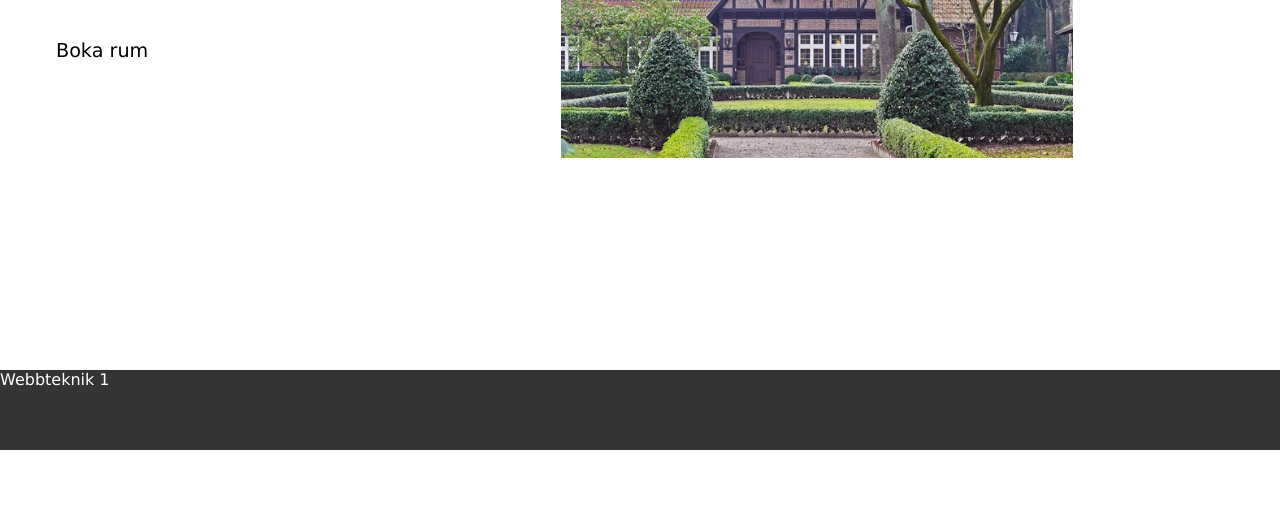
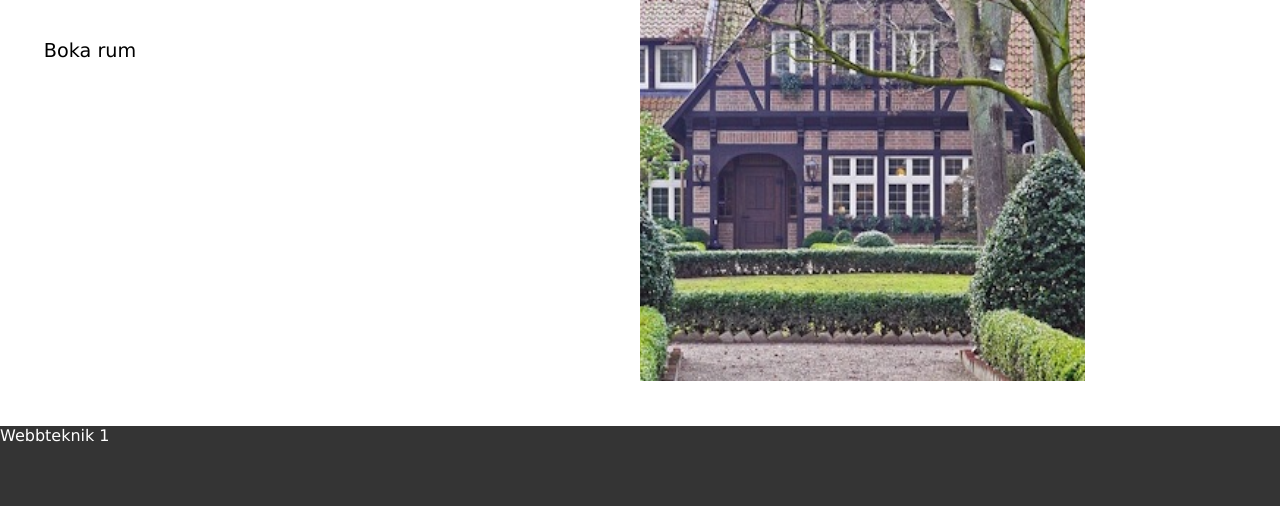
Before and after one commit to pj1401/wt1-u3, a plain HTML site: page hotell/index.html in a window 1280 px wide. Shown: the part 350-856 px from the top of the page. Before the commit the page ends 800 px from the top, so only its background shows below. Drawn offline with Linux system fonts and the light colour scheme.

Commit message:
Fix image size in main

```diff
--- a/css/style.css
+++ b/css/style.css
@@ -92,10 +92,12 @@ aside:has(> #local-nav) {
 .main-header {
   grid-area: main-header;
   padding: 15px;
+  justify-content: center;
 }
 .main-body {
   grid-area: main-body;
   padding: 15px;
+  justify-content: center;
 }
 .in-page-nav {
   grid-area: in-page-nav;
@@ -231,10 +233,10 @@ a.this-page {
   grid-column: span 1;
 }
 .main-header section {
-  flex: 1 1 auto;
+  flex: 1 2 auto;
 }
 .main-header .img-container {
-  flex: 0 2 auto;
+  flex: 1 2 auto;
   max-height: 500px;
 }
 
@@ -259,13 +261,16 @@ a.this-page {
     flex-direction: row;
   }
   .main-header section {
-    max-width: 405px;
+    flex-basis: 375px;
+  }
+  .main-header .img-container {
+    flex-basis: 375px;
   }
 }
 
-@media screen and (min-width: 1040px) {
+@media screen and (min-width: 1140px) {
   body {
-    grid-template-columns: auto minmax(480px, 1920px) auto;
+    grid-template-columns: auto minmax(1140px, 1920px) auto;
     grid-template-rows: min-content auto min-content;
     grid-template-areas:
       "header header  header"
@@ -282,7 +287,7 @@ a.this-page {
   }
   main {
     justify-self: center;
-    grid-template-columns: minmax(180px, 0.3fr) minmax(480px, 1200px) minmax(180px, 0.3fr);
+    grid-template-columns: minmax(180px, 0.3fr) minmax(780px, 1200px) minmax(180px, 0.3fr);
     grid-template-rows: min-content auto;
     grid-template-areas:
       "l-nav main-header in-page-nav"
@@ -292,7 +297,7 @@ a.this-page {
     grid-column: span 1;
   }
   .main-header .img-container {
-    max-width: 765px;
+    min-height: 500px;
   }
   .logo {
     line-height: 8em;
@@ -330,3 +335,12 @@ a.this-page {
     height: 5em;
   }
 }
+
+@media screen and (min-width: 3840px) {
+  body {
+    grid-template-columns: auto minmax(1920px, 2400px) auto;
+  }
+  main {
+    grid-template-columns: minmax(180px, 0.3fr) minmax(1200px, 1920px) minmax(180px, 0.3fr);
+  }
+}
```
